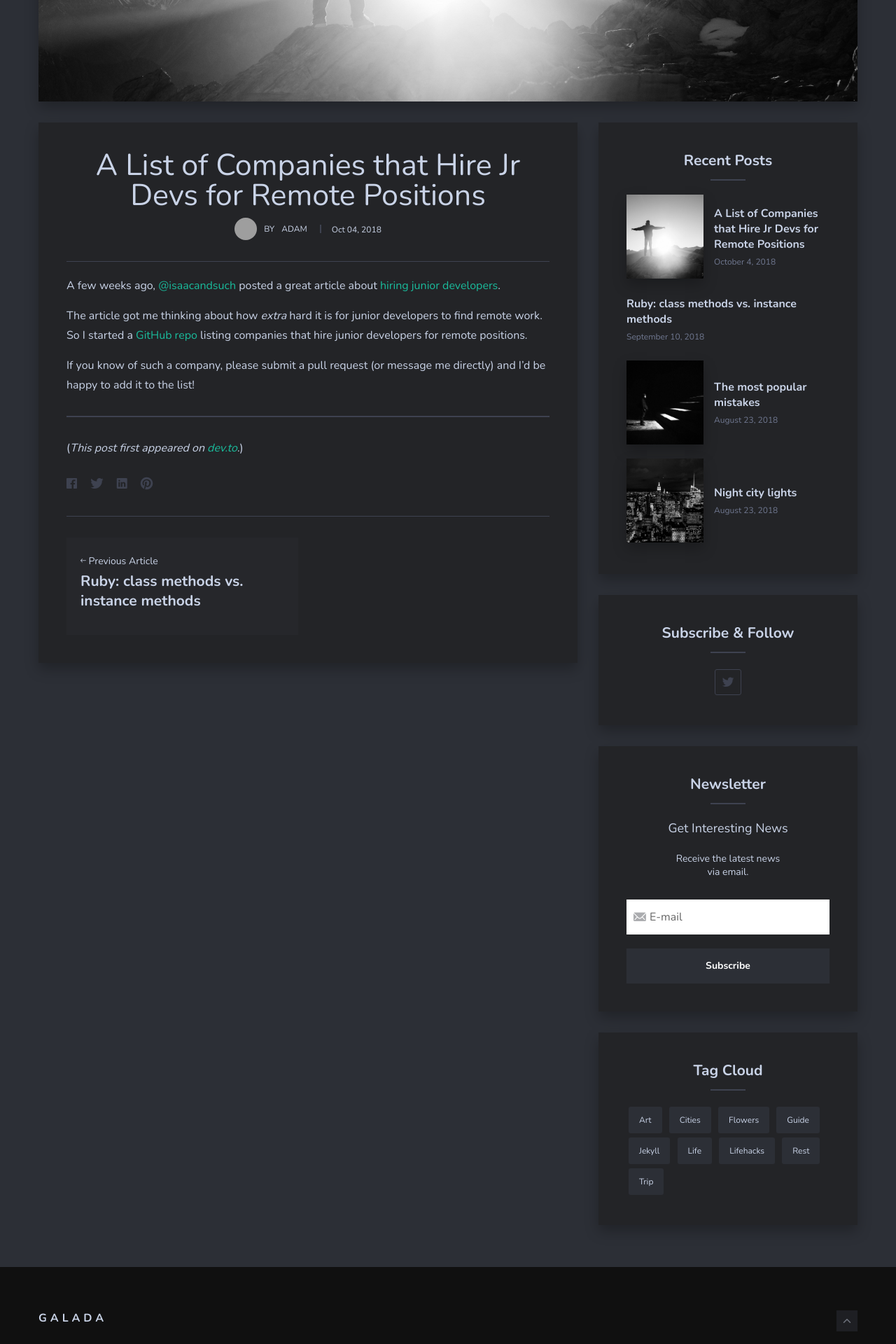
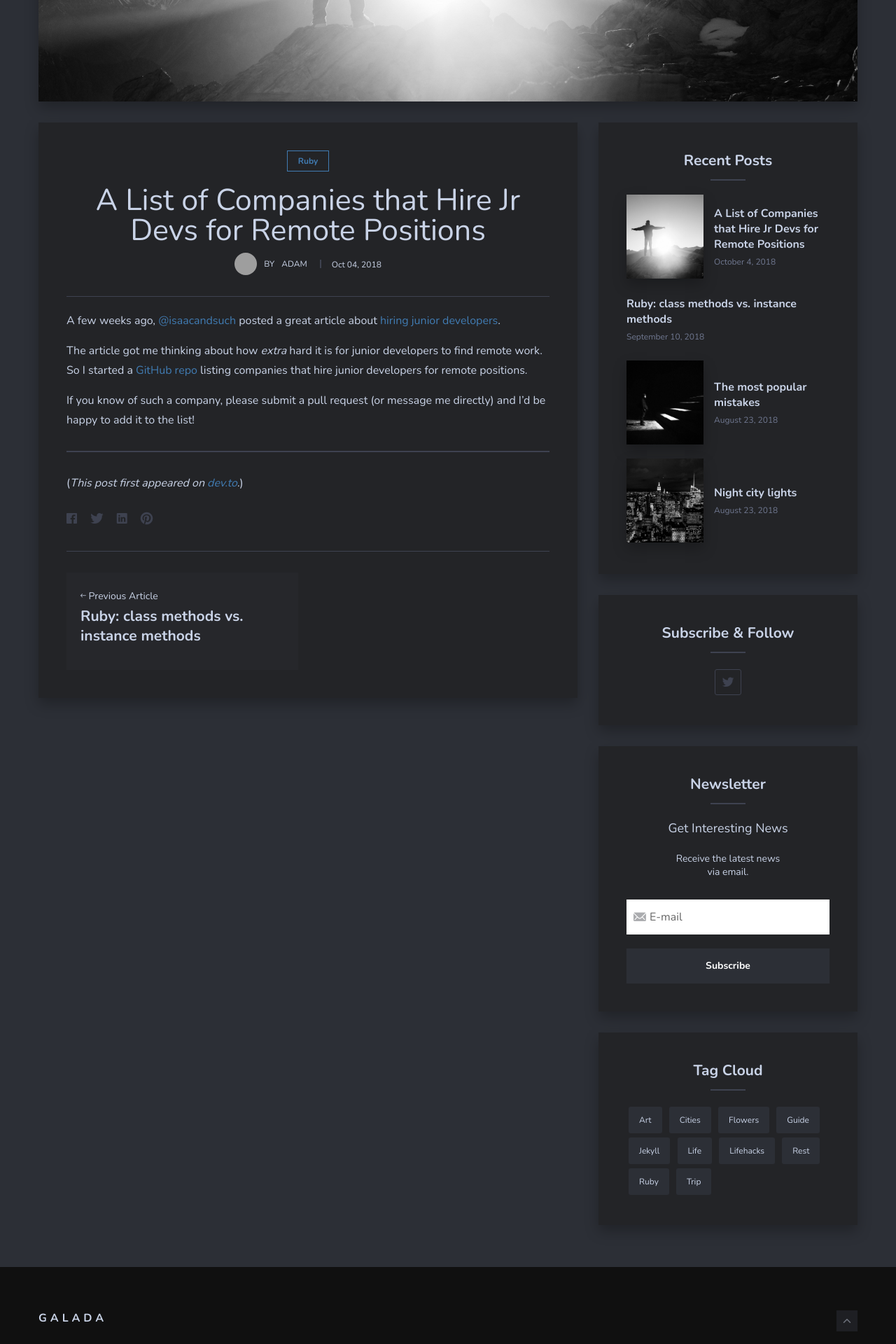
Before and after one commit to AdamLombard/AdamLombard.github.io, a Jekyll site: the page built from _posts/2018-10-04-a-list-of-companies-that-hire-jr-devs-for-remote-positions.md, in a window 1280 px wide. Shown: the part 550-2470 px from the top of the page at 70% size. Built offline with Jekyll 4.4.1, drawn with Linux system fonts in a browser that asks for light colours; grey boxes are pictures that could not be loaded.

Commit message:
Help text pop on first article image

```diff
--- a/_posts/2018-10-04-a-list-of-companies-that-hire-jr-devs-for-remote-positions.md
+++ b/_posts/2018-10-04-a-list-of-companies-that-hire-jr-devs-for-remote-positions.md
@@ -2,6 +2,7 @@
 layout: post
 title: "A List of Companies that Hire Jr Devs for Remote Positions"
 image: arms_out.jpg
+tags: [Ruby]
 ---
 
 A few weeks ago, [@isaacandsuch](https://dev.to/isaacandsuch) posted a great article about [hiring junior developers](https://dev.to/isaacandsuch/if-you-dont-hire-juniors-you-dont-deserve-seniors-48kb).
--- a/_sass/0-settings/_colors.scss
+++ b/_sass/0-settings/_colors.scss
@@ -1,5 +1,5 @@
 // Main Colors
-$primary-color: #1ABC9C;
+$primary-color: rgb(65, 124, 179);
 $secondary-color: #C19CD8;
 $highlight: #ffeea8;
 $text: #C9D3E7;
--- a/index.html
+++ b/index.html
@@ -9,7 +9,7 @@
 		<div class="col col-12">
 			<article class="article-first">
 				<div class="article-image-first" style="background-image: url({{"/img/" | prepend: site.baseurl | append : post.image}})">
-					<div class="article-content-first">
+					<div class="article-content-first" style="background-color: rgba(0,0,0,0.7);">
 						<div class="article-tag">
 						{% if post.tags.size >= 1 %}
 							{% for tag in post.tags %}
@@ -19,7 +19,7 @@
 						</div>
 						<h2 class="article-title"><a href="{{ post.url | prepend: site.baseurl }}">{{post.title}}</a></h2>
 						<p class="article-excerpt">{% if post.description %}{{ post.description | strip_html | truncate: 163 }}{% else %}{{ post.content | strip_html | truncate: 163 }}{% endif %}</p>
-						<a href="{{ post.url | prepend: site.baseurl }}" class="button read-more">Read More</a>
+						<!-- <a href="{{ post.url | prepend: site.baseurl }}" class="button read-more">Read More</a> -->
 					</div>
 				</div>
 			</article> <!-- /.article-first -->
```
